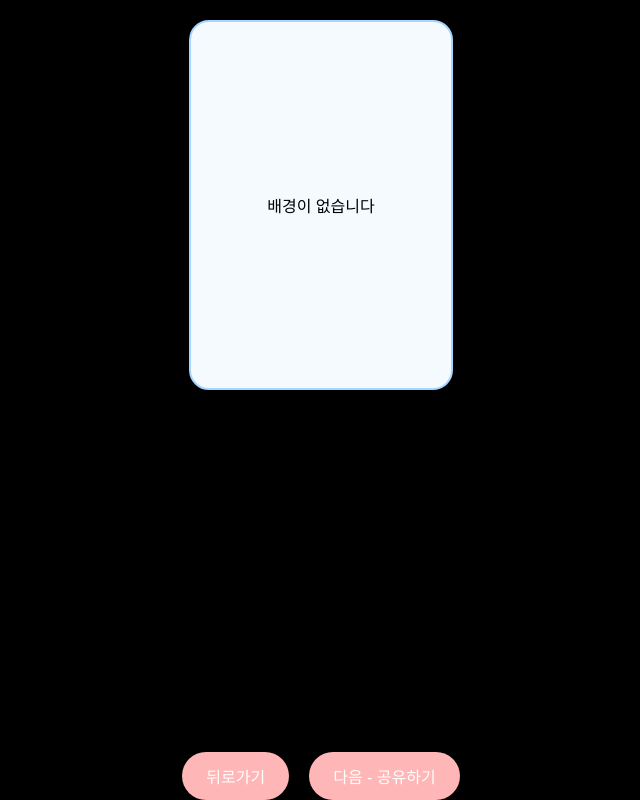
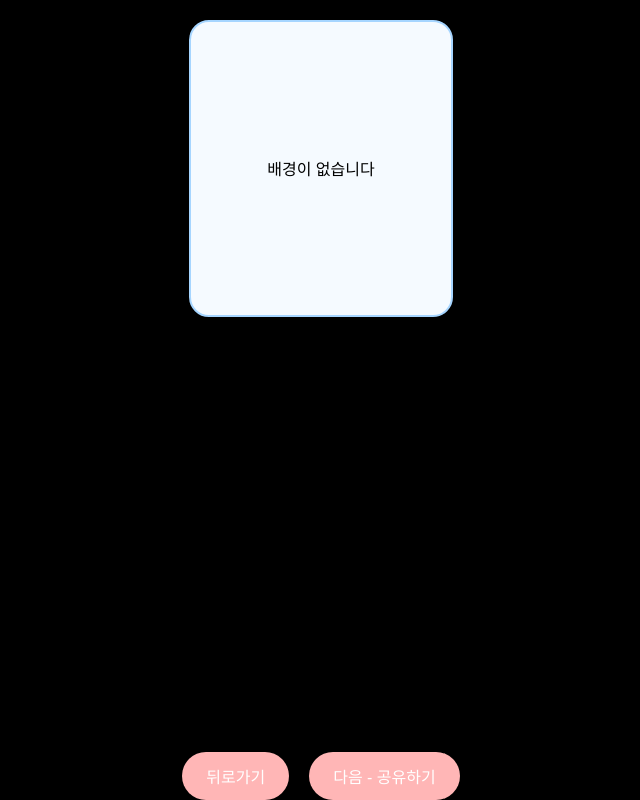
Before and after one commit to xeon-243859/ppongtok-app, a React (Vite) app: page /preview in a window 1280 px wide. Shown: the whole page, without its empty margins (319-959 px from the left). Built offline with nearby package versions, Linux system fonts and the light colour scheme.

Commit message:
🧩 PreviewPage mediaType 로직 개선 + 이미지 배경 출력 + moving-box 사이즈 안정화

```diff
--- a/src/pages/PreviewPage.css
+++ b/src/pages/PreviewPage.css
@@ -18,8 +18,8 @@
 }
 
 .moving-box {
-  width: 80%;
-  height: 50%;
+  width: 100%;
+  height: 40%;
   position: relative;         /* ✅ 자식 요소 기준 설정 */
 }
 
```
